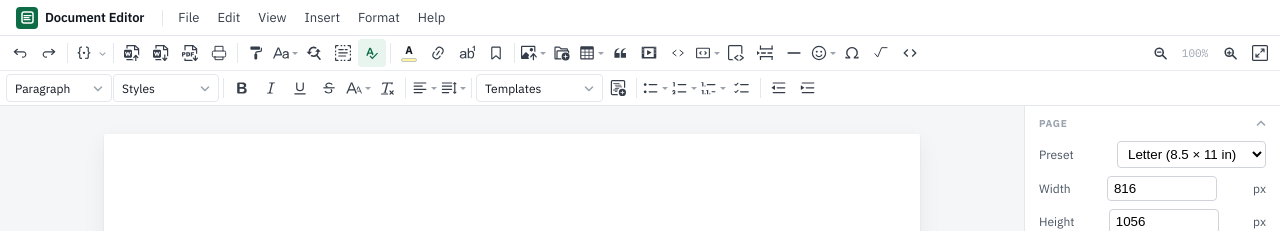
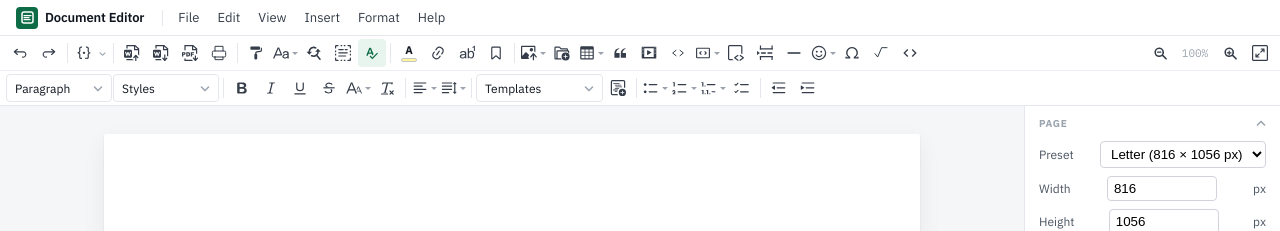
Before and after one commit to inaat/vue-html-rich-text-editor, a Vue app: page / in a window 1280 px wide. Shown: the top 231 px of the page. Built offline with nearby package versions, Linux system fonts and the light colour scheme; a web font is replaced by a local one.

Commit message:
feat: update page preset dimensions to pixel values and adjust print padding

```diff
--- a/src/components/sidebar/PageSettings.vue
+++ b/src/components/sidebar/PageSettings.vue
@@ -60,9 +60,9 @@ watch(docLh, (v) => ctx.page.applyDocLineHeight(v))
   <div class="page-settings">
     <label>Preset
       <select v-model="preset">
-        <option value="letter">Letter (8.5 × 11 in)</option>
-        <option value="a4">A4 (210 × 297 mm)</option>
-        <option value="legal">Legal (8.5 × 14 in)</option>
+        <option value="letter">Letter (816 × 1056 px)</option>
+        <option value="a4">A4 (794 × 1123 px)</option>
+        <option value="legal">Legal (816 × 1344 px)</option>
         <option value="custom">Custom</option>
       </select>
     </label>
--- a/src/core/ExportService.ts
+++ b/src/core/ExportService.ts
@@ -156,11 +156,12 @@ ${ARABIC_FONTS}
   .preview-btn{display:inline-flex;align-items:center;gap:6px;padding:6px 14px;border:none;border-radius:5px;font:13px/1 system-ui,sans-serif;cursor:pointer;background:#3b82f6;color:#fff}
   .preview-btn:hover{background:#2563eb}
   .preview-btn svg{flex-shrink:0}
+  @page{margin:0}
   @media print{
     .preview-bar{display:none!important}
     .preview-pad{padding:0!important}
     html,body{background:#fff!important;margin:0!important;padding:0!important}
-    .page{box-shadow:none!important;margin:0!important;border-radius:0!important;width:100%!important;min-height:0!important;padding:1in!important}
+    .page{box-shadow:none!important;margin:0!important;border-radius:0!important;width:100%!important;min-height:0!important;padding:${p.pT}px ${p.pR}px ${p.pB}px ${p.pL}px!important}
   }
 </style></head><body>
 <div class="preview-bar">
```
